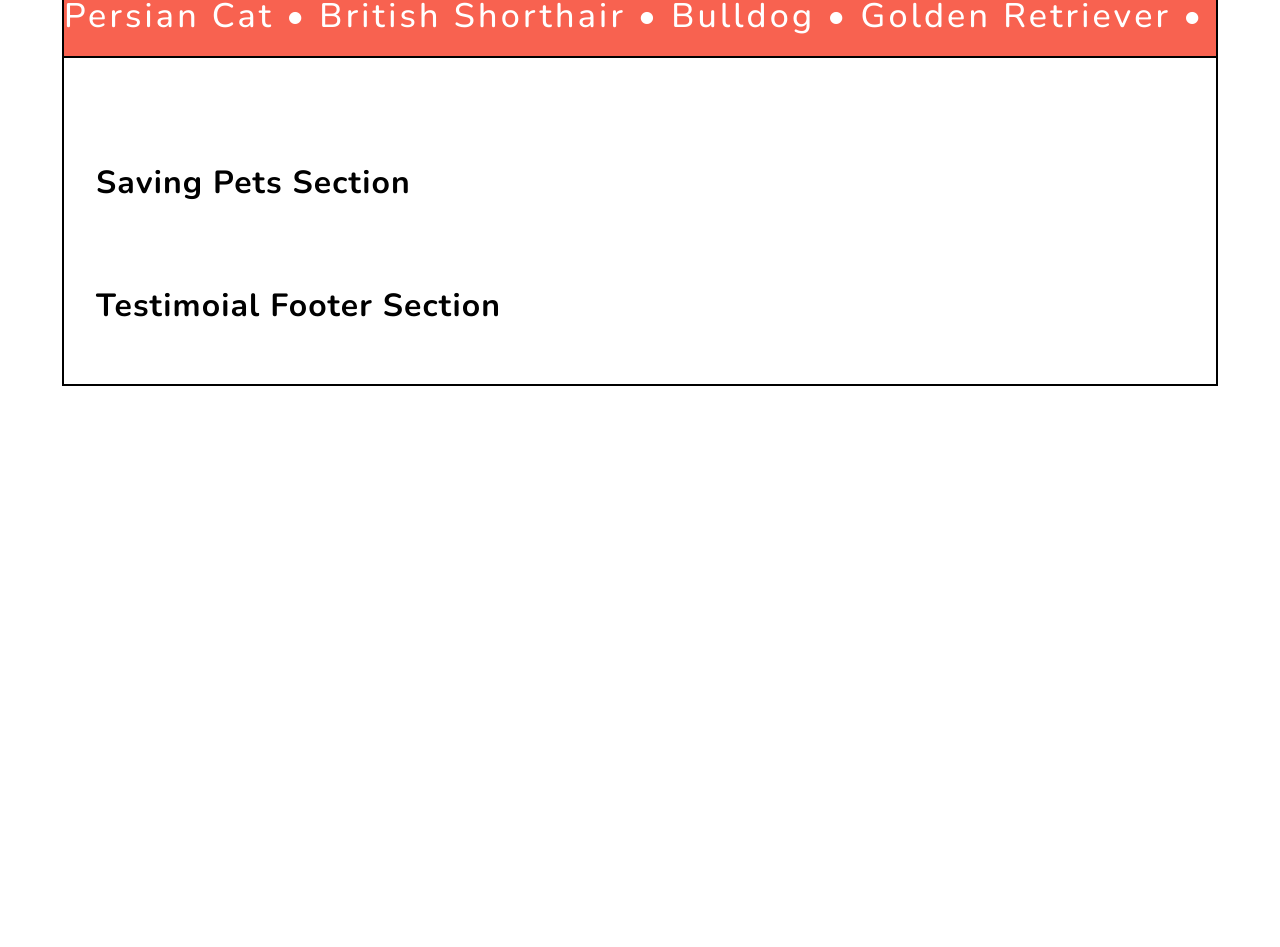
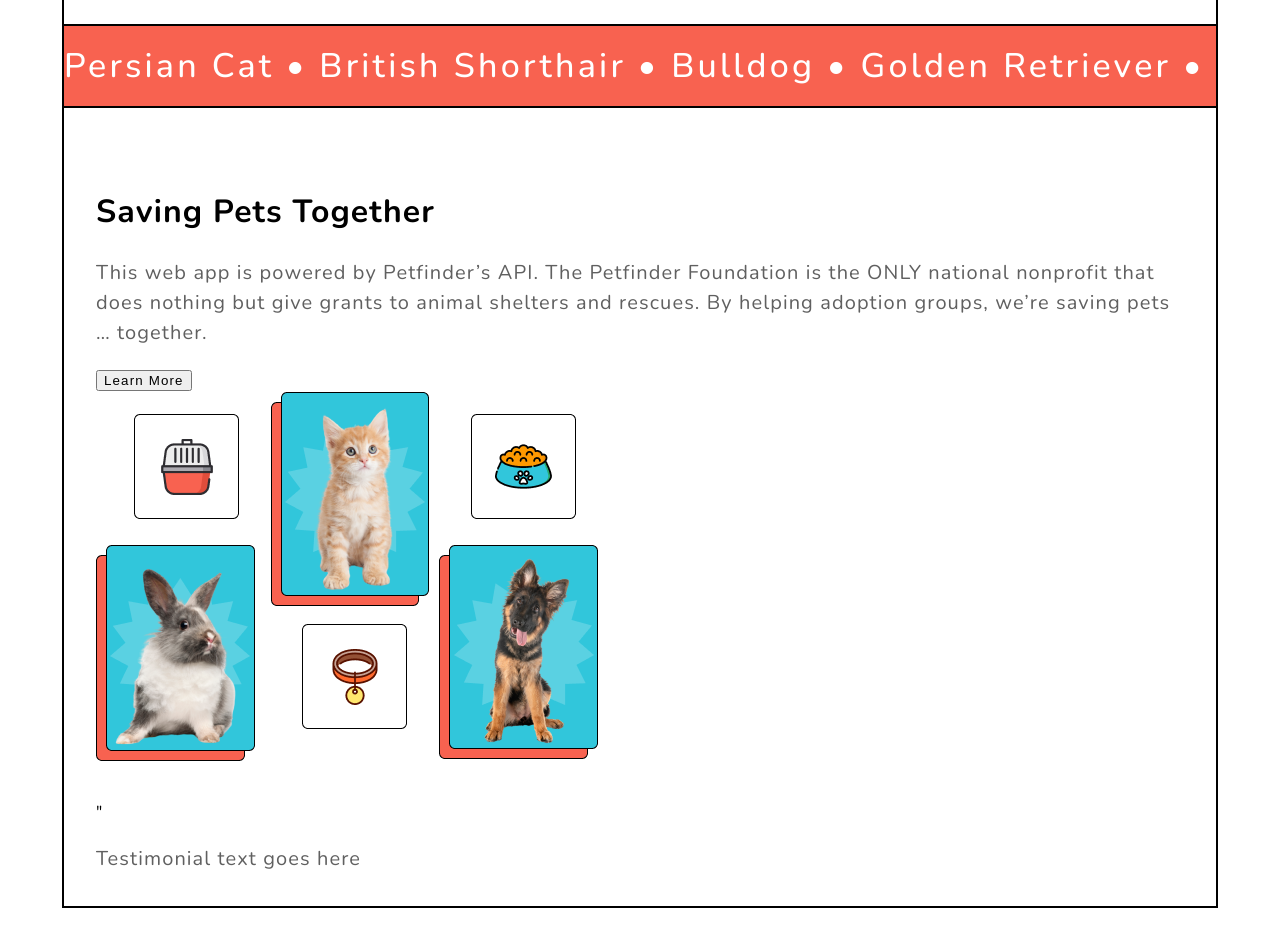
Before and after one commit to leodeleonkc/PetFinder, a React (Create React App) app in the folder my-app/: page / in a window 1280 px wide. Shown: the part 1203-2150 px from the top of the page. Before the commit the page ends 1653 px from the top, so only its background shows below. Built offline with nearby package versions, Linux system fonts and the light colour scheme; no server answers.

Commit message:
Bottom components created

```diff
--- a/my-app/src/Components/Hero.js
+++ b/my-app/src/Components/Hero.js
@@ -58,11 +58,7 @@ export default function Hero() {
           alt="Pointy star ornament"
           className="hero--star3 star"
         />
-        <img
-          src={star4}
-          alt="Pointy star ornament"
-          className="hero--star4 star"
-        />
+
         <div className="hero--buttons">
           <button
             className={`hero--btn ${category === "cat" ? "selected" : ""}`}
@@ -90,6 +86,11 @@ export default function Hero() {
           </button>
         </div>
         <div className="hero--the-search">
+          <img
+            src={star4}
+            alt="Pointy star ornament"
+            className="hero--star4 star"
+          />
           <input
             type="text"
             className="hero--input"
--- a/my-app/src/Components/SavingPets.js
+++ b/my-app/src/Components/SavingPets.js
@@ -1,8 +1,27 @@
+import savingPets from "../images/saving-pets-img.png";
+
 export default function SavingPets() {
   // console.log(`these are some props... ${props.category}`);
   return (
-    <div className="hero--container">
-      <h1>Saving Pets Section</h1>
+    <div className="component-container">
+      <div className="savig-pets--content">
+        <h1>Saving Pets Together</h1>
+        <p className="saving-pets--text">
+          This web app is powered by Petfinder’s API. The Petfinder Foundation
+          is the ONLY national nonprofit that does nothing but give grants to
+          animal shelters and rescues. By helping adoption groups, we’re saving
+          pets … together.
+        </p>
+        <button className="saving-pets--btn">Learn More</button>
+      </div>
+
+      <div className="savig-pets--image-container">
+        <img
+          alt="Three cute little furry friends"
+          className="savig-pets--img"
+          src={savingPets}
+        />
+      </div>
     </div>
   );
 }
--- a/my-app/src/Components/TestimonialFooter.js
+++ b/my-app/src/Components/TestimonialFooter.js
@@ -1,7 +1,9 @@
 export default function TestimonialFooter() {
   return (
-    <div className="hero--container">
-      <h1>Testimoial Footer Section</h1>
+    <div className="component-container">
+      <div className="footer--testimonial-container"></div>
+      <span className="quote">"</span>
+      <p className="footer--testimonial-text">Testimonial text goes here</p>
     </div>
   );
 }
--- a/my-app/src/hero.css
+++ b/my-app/src/hero.css
@@ -31,7 +31,7 @@
   border: 1px solid black;
   border-radius: 4px;
   margin: 0.5em;
-  font-size: 1.125rem;
+  font-size: 1.2rem;
   transition-duration: 300ms;
   height: 51px;
   padding: 0 3em;
@@ -114,11 +114,13 @@
 
 .hero--star2 {
   display: none;
-  top: 50%;
+  top: 52%;
   left: 80%;
 }
 
-.hero--star3,
+.hero--star3 {
+  display: none;
+}
 .hero--star4 {
   display: none;
 }
--- a/my-app/src/pet.css
+++ b/my-app/src/pet.css
@@ -21,6 +21,14 @@
   width: 310px;
   height: 292px;
   margin-bottom: none;
+  background: #97e7ff;
+}
+
+.pet-container-top::after {
+  content: "";
+  mix-blend-mode: lighten;
+  background: #b1f6fc;
+  opacity: 1;
 }
 
 .pet-container-bottom {
@@ -63,4 +71,13 @@
   object-fit: cover;
   border-top-left-radius: 6px;
   border-top-right-radius: 6px;
+  transition-duration: 200ms;
 }
+
+.pet-image:hover {
+  -webkit-filter: brightness(120%) contrast(120%) grayscale(100%)
+    hue-rotate(0deg) invert(0%) opacity(100%) saturate(100%) sepia(0%);
+  filter: brightness(120%) contrast(120%) grayscale(100%) hue-rotate(0deg)
+    invert(0%) opacity(100%) saturate(100%) sepia(0%);
+  mix-blend-mode: multiply;
+}
--- a/my-app/src/petDisplay.css
+++ b/my-app/src/petDisplay.css
@@ -15,4 +15,5 @@
   flex-wrap: wrap;
   justify-content: center;
   gap: 4em;
+  margin-bottom: 8em;
 }
```
Also changed, not shown: my-app/src/images/saving-pets-img.png (added).
